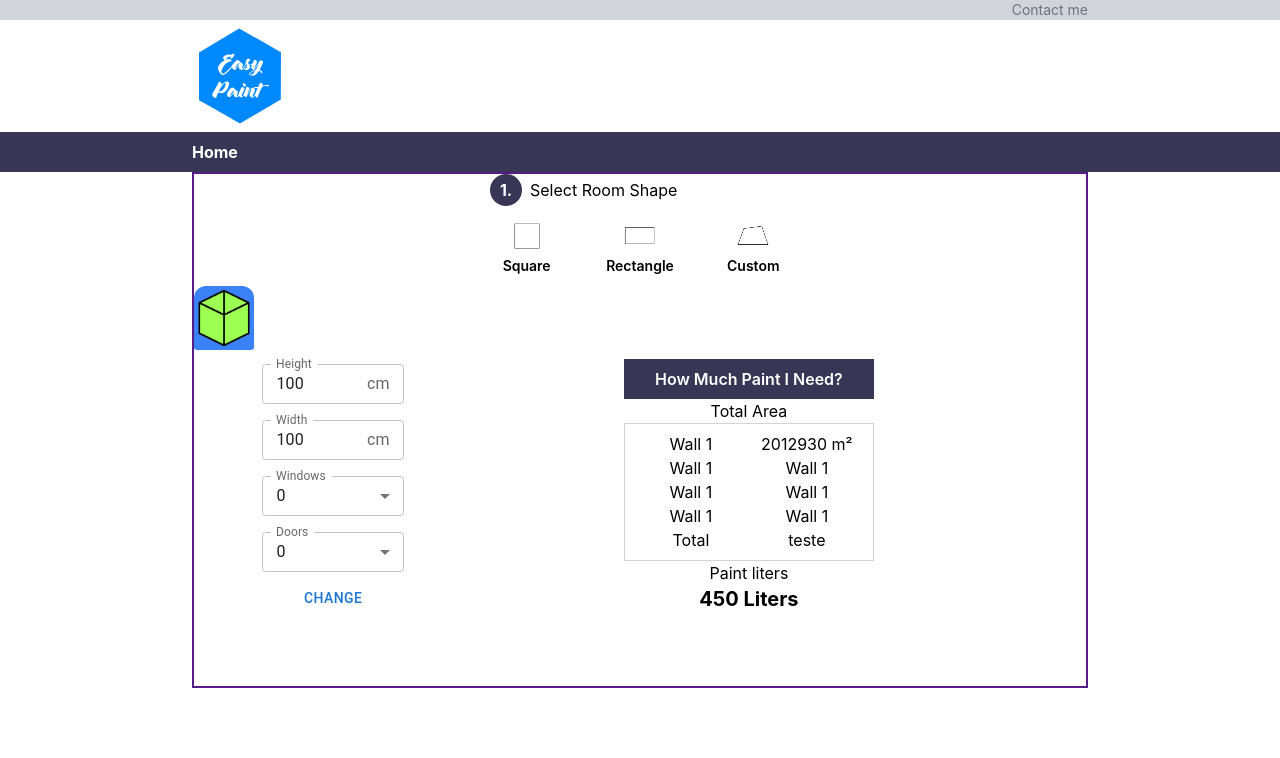
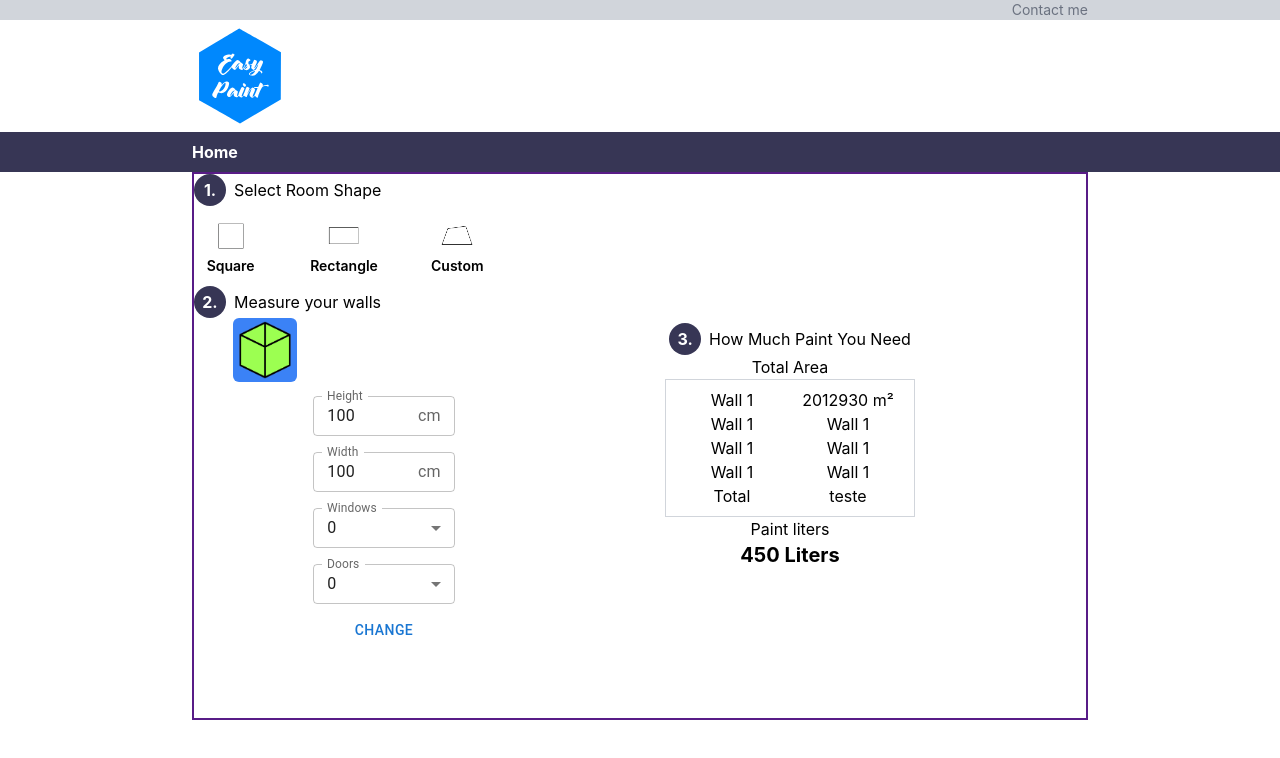
Before and after one commit to PedroSpelta/Desafio, a Next.js app: page / in a window 1280 px wide. Shown: the top 758 px of the page. Built offline with nearby package versions, Linux system fonts and the light colour scheme.

Commit message:
modifying structure of the calculator

```diff
--- a/src/components/main/PaintCalculator.tsx
+++ b/src/components/main/PaintCalculator.tsx
@@ -5,6 +5,7 @@ import PaintForm from "./PaintForm";
 import PaintResult from "./PaintResult";
 import PaintRoomShape from "../paintShape/PaintRoomShape";
 import PaintSidebar from "./PaintSideBar";
+import SectionTitle from "./SectionTitle";
 
 function PaintCalculator() {
   const [walls, setWalls] = useState<IWalls>(defaultWalls);
@@ -13,8 +14,10 @@ function PaintCalculator() {
 
   return (
     <div className="flex justify-center">
-      <div className="flex flex-col items-center border-2 border-purple-900 max-w-4xl w-full">
+      <div className="flex justify-center border-2 border-purple-900 max-w-4xl w-full">
+        <div className="flex flex-col">
           <PaintRoomShape walls={walls} setWalls={setWalls} />
+          <SectionTitle number={2} title="Measure your walls" />
           <div className="flex justify-center items-center max-w-4xl w-full">
             <PaintSidebar
               walls={walls}
@@ -26,8 +29,9 @@ function PaintCalculator() {
               setWalls={setWalls}
               wallNumber={wallNumber}
             />
+          </div>
+        </div>
         <PaintResult />
-        </div>
       </div>
     </div>
   );
--- a/src/components/main/PaintResult.tsx
+++ b/src/components/main/PaintResult.tsx
@@ -1,11 +1,10 @@
 import React from "react";
+import SectionTitle from "./SectionTitle";
 
 function PaintResult() {
   return (
     <div className="h-full w-full flex flex-col items-center justify-center">
-      <p className="bg-[#373655] w-[250px] py-2 text-white text-center font-semibold">
-        How Much Paint I Need?
-      </p>
+      <SectionTitle title="How Much Paint You Need" number={3} />
       <p>Total Area</p>
       <div className="grid grid-cols-2 max-w-[250px] w-full border border-gray-300 p-2">
         <div className="flex flex-col justify-center items-center">
--- a/src/components/main/PaintSideBar.tsx
+++ b/src/components/main/PaintSideBar.tsx
@@ -13,7 +13,7 @@ const PaintSidebar: React.FC<IPaintSidebar> = ({ walls, setWallNumber,wallNumber
   }, [walls.length]);
 
   return (
-    <div className="rounded-xl h-[400px] w-20 overflow-hidden">
+    <div className="h-[400px] w-20 overflow-hidden">
       <TransitionGroup className="flex flex-col items-center h-full gap-2">
         {walls.map((e, i) => {
           const itemRef = createRef<HTMLDivElement>();
```
Lines whose indentation alone changed are shown as unchanged.
